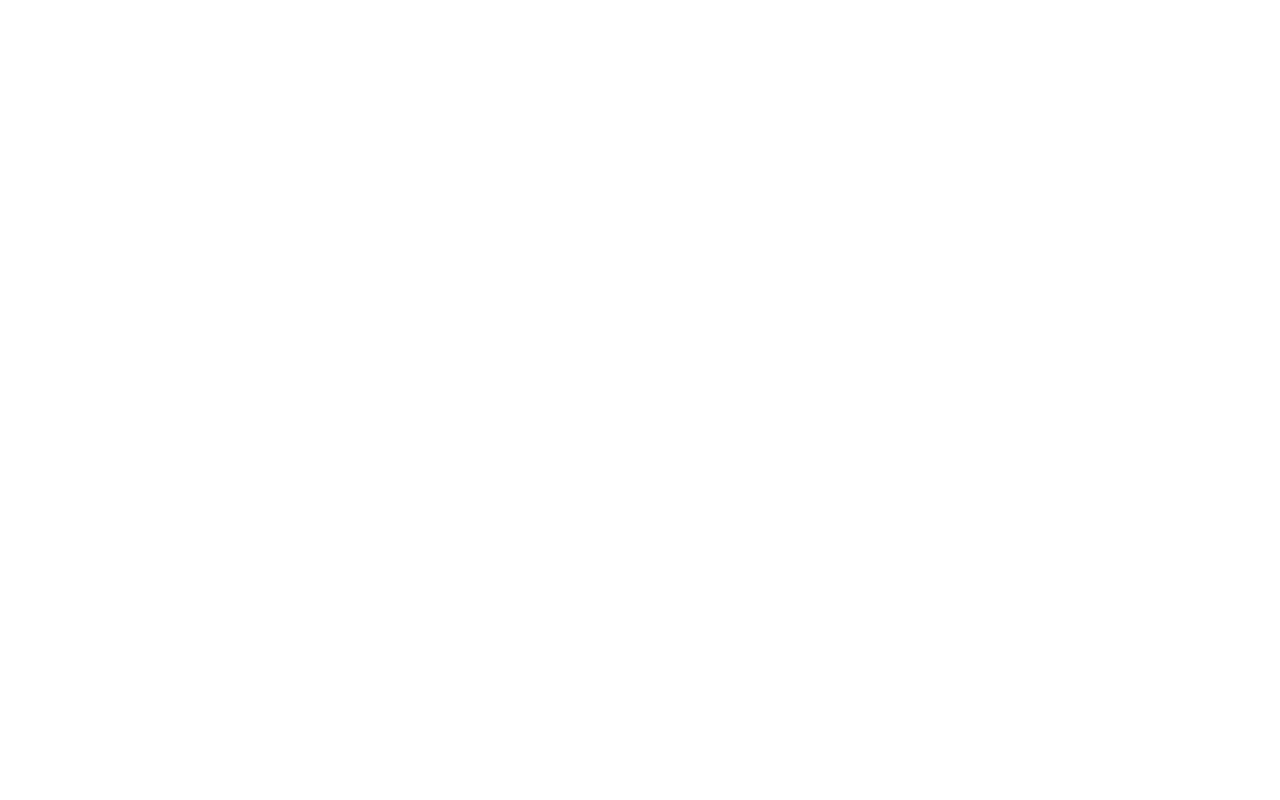
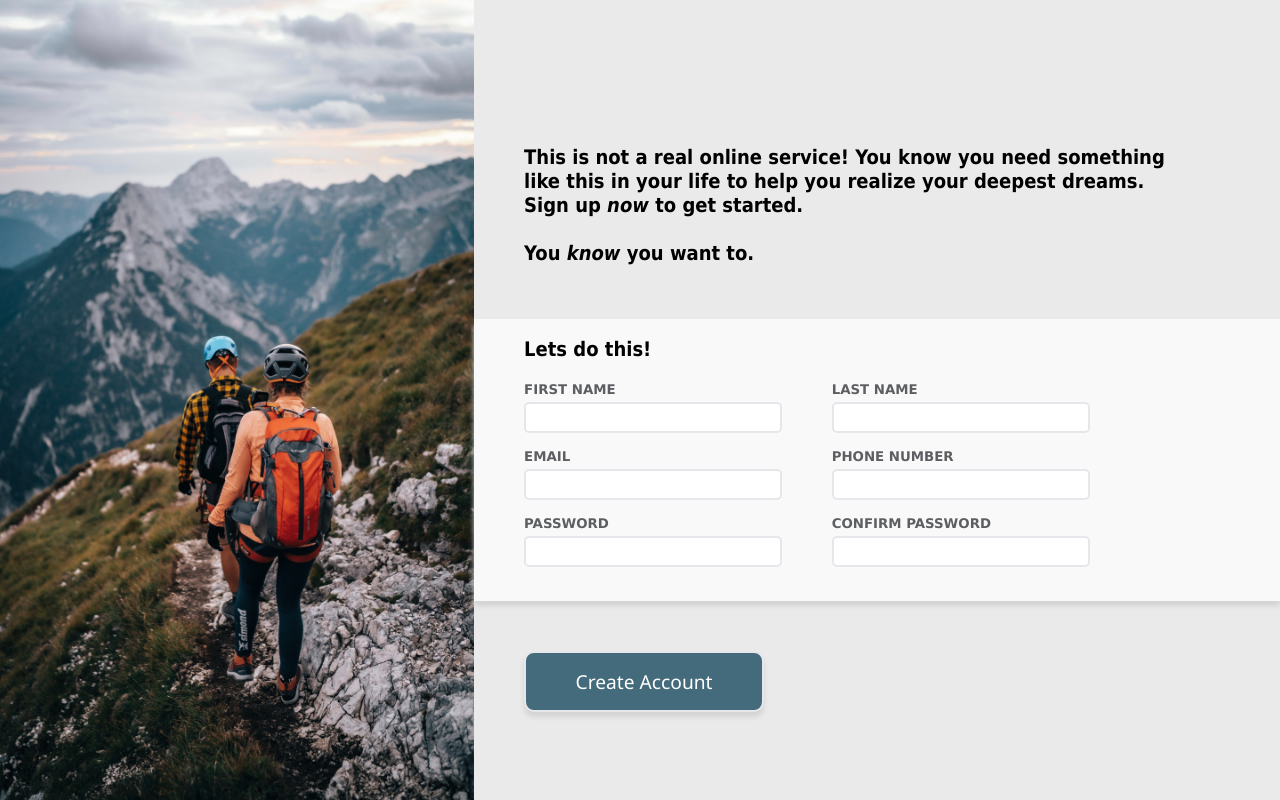
Before and after one commit to cferring/Project-Sign-up-Form, a plain HTML site: page index.html in a window 1280 px wide. Drawn offline with Linux system fonts and the light colour scheme.

Commit message:
Design polished further, no verification or final logo

```diff
--- a/index.html
+++ b/index.html
@@ -5,8 +5,58 @@
     <meta http-equiv="X-UA-Compatible" content="IE=edge">
     <meta name="viewport" content="width=device-width, initial-scale=1.0">
     <title>Document</title>
+    <link rel="stylesheet" href="style.css">
 </head>
 <body>
-
+    <!-- How you attack this project is mostly up to you,
+        but it is wise to begin by scaffolding out the structure of the page,
+        and then tackle the various sections one by one. -->
+    <div class="signUpPage">
+        <!-- Background Pic -->
+        <div class="picSide">
+            <img src="martin-marek-uN6qWlgmuTs-unsplash.jpg" alt="couple hiking in mountains" id="backgroundPic">
+        </div>
+        <!-- Form -->
+        <div class="formSide">
+            <h2>
+                <p>This is not a real online service! You know you need something like this in your life to help you realize your deepest dreams. <br>Sign up <em>now</em> to get started.<br><br>You <em>know</em> you want to.</p>
+            </h2>
+            <form action="submit">
+                <fieldset>
+                    <legend><h2>Lets do this!</h2></legend>
+                    <ul>
+                        <li>
+                            <label for="firstname">FIRST NAME</label>
+                            <input name="firstname" type="text">
+                        </li>
+                        <li>
+                            <label for="lastname">LAST NAME</label>
+                            <input name="lastname" type="text">
+                        </li>
+                        <li>
+                            <label for="email">EMAIL</label>
+                            <input name="email" type="text">
+                        </li>
+                        <li>
+                            <label for="phonenumber">PHONE NUMBER</label>
+                            <input name="phonenumber" type="text">
+                        </li>
+                        <li>
+                            <label for="password">PASSWORD</label>
+                            <input name="password" type="text">
+                        </li>
+                        <li>
+                            <label for="confirmedpassword">CONFIRM PASSWORD</label>
+                            <input name="confirmedpassword" type="text">
+                        </li>
+                    </ul>
+                </fieldset>
+                <!-- Submit button -->
+                <div class="form-submit">
+                    <input name="submit" type="submit" id="submit" class="submit" value="Create Account">
+                </div>
+            </form>
+        </div>
+    </div>
 </body>
 </html>
--- a/style.css
+++ b/style.css
@@ -1 +1,105 @@
 /* Styles */
+:root {
+  --hero: 100vh;
+}
+
+body {
+    padding: 0;
+    margin: 0;
+}
+
+.signUpPage{
+    display: flex;
+    background-color: rgb(234, 234, 234);
+    min-height: 100vh;
+}
+
+.picSide {
+    flex:1;
+    overflow: hidden;
+}
+
+.formSide {
+    flex: 1.7;
+    padding: 0px;
+    padding-top: 125px;
+}
+
+img {
+    object-fit: cover;
+    width: 100%;
+    height: 100%;
+}
+
+fieldset {
+    border-style: none;
+    background-color: rgb(249, 249, 249);
+    padding-left: 50px;
+    box-shadow: 0px 5px 5px lightgray;
+    margin: 0px;
+}
+
+ul {
+    display: flex;
+    flex-wrap: wrap;
+    padding: 0%;
+    gap: 0px 20px;
+    width: 80%;
+}
+
+li {
+    flex: 1;
+    list-style: none;
+    margin: 8px;
+    margin-left: 0px;
+}
+
+label {
+    display: block;
+    margin-bottom: 5px;
+    color: rgb(92, 94, 98);
+    font-family:'Lucida Sans', 'Lucida Sans Regular', 'Lucida Grande', 'Lucida Sans Unicode', Geneva, Verdana, sans-serif;
+    font-weight: bold;
+    font-size: smaller;
+}
+
+legend {
+    padding-left: 0px;
+    padding-bottom: 10px;
+    margin-top: 50px;
+    position: relative;
+    top: 35px;
+}
+
+p {
+    padding-left: 50px;
+    padding-right: 75px;
+}
+
+h2 {
+    font-family: Tahoma, Verdana, sans-serif;
+    font-size: 20px;
+    font-weight: bold;
+    /* font-stretch: expanded; */
+}
+
+input {
+    border-color: #E5E7EB;
+    border-radius: 5px;
+    border-style: solid;
+    height: 25px;
+    width: 250px;
+}
+
+#submit {
+    border-radius: 10px;
+    margin: 50px;
+    padding: 15px;
+    background-color: #446b7b;
+    color: white;
+    height: auto;
+    max-width: 240px;
+    box-shadow: 0px 5px 5px lightgray;
+    font-family: 'Segoe UI', Tahoma, Geneva, Verdana, sans-serif;
+    font-size: larger;
+}
```
Also changed, not shown: 697b023b-64a5-49a0-8059-27b963453fb1.gif (added), Norse-Bold.otf (added), martin-marek-uN6qWlgmuTs-unsplash.jpg (added), odin-lined.png (added).
